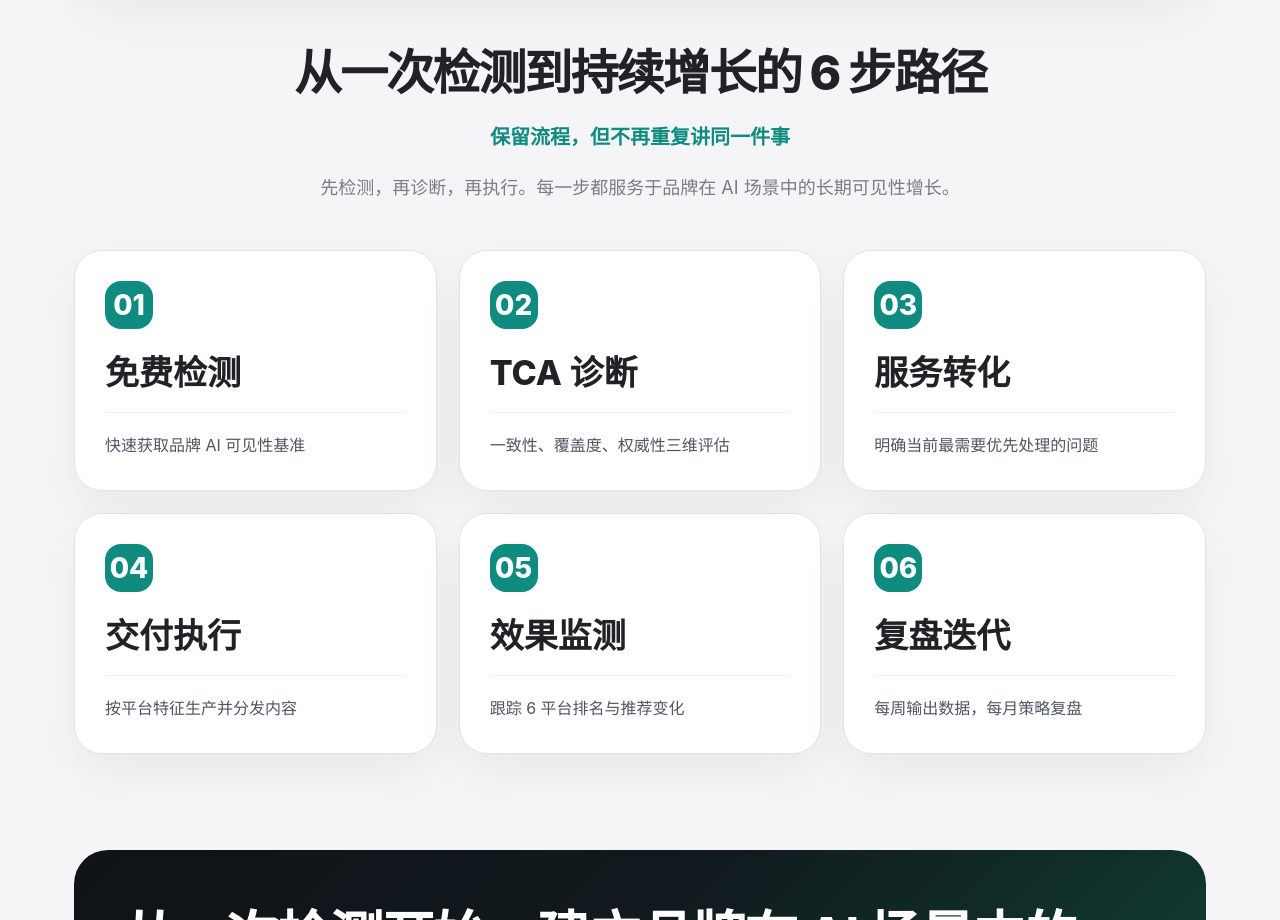
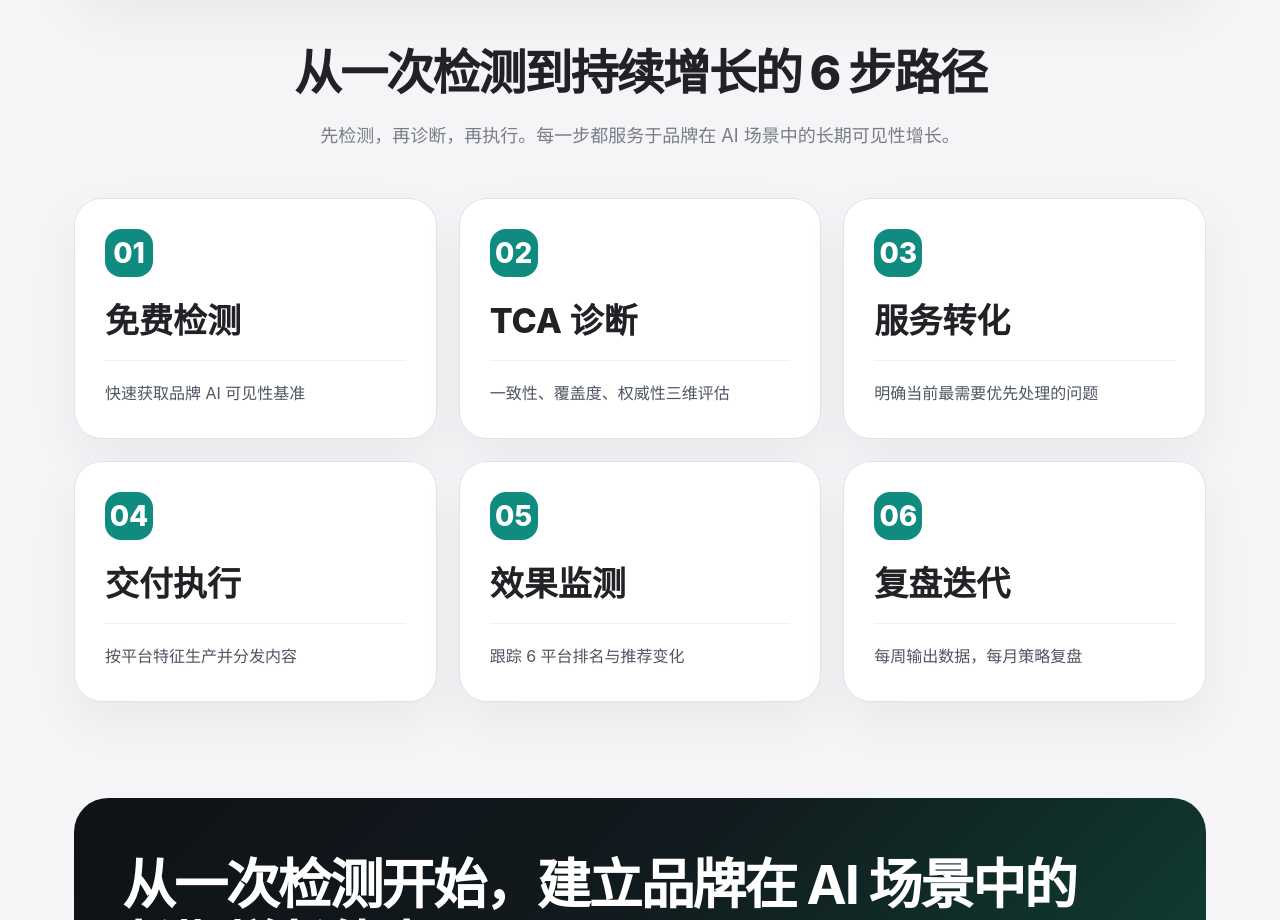
Before and after one commit to DONGLUOJI/mgeo-mvp, a Next.js app: page / in a window 1280 px wide. Shown: the part 2260-3180 px from the top of the page. Built offline with nearby package versions, Linux system fonts and the light colour scheme; no server answers.

Commit message:
fix: trim homepage workflow copy

```diff
--- a/src/app/page.tsx
+++ b/src/app/page.tsx
@@ -194,7 +194,6 @@ export default function MarketingHomePage() {
         <section style={styles.workflowSection}>
           <div style={styles.sectionHead}>
             <h2 style={styles.sectionTitle}>从一次检测到持续增长的 6 步路径</h2>
-            <div style={styles.sectionAccent}>保留流程，但不再重复讲同一件事</div>
             <p style={styles.sectionText}>
               先检测，再诊断，再执行。每一步都服务于品牌在 AI 场景中的长期可见性增长。
             </p>
```
